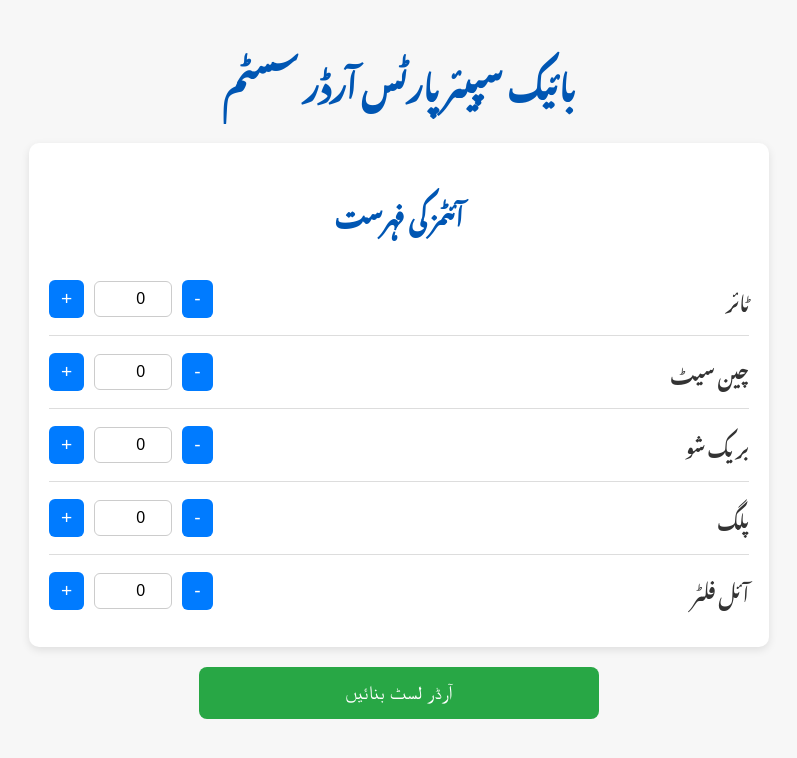
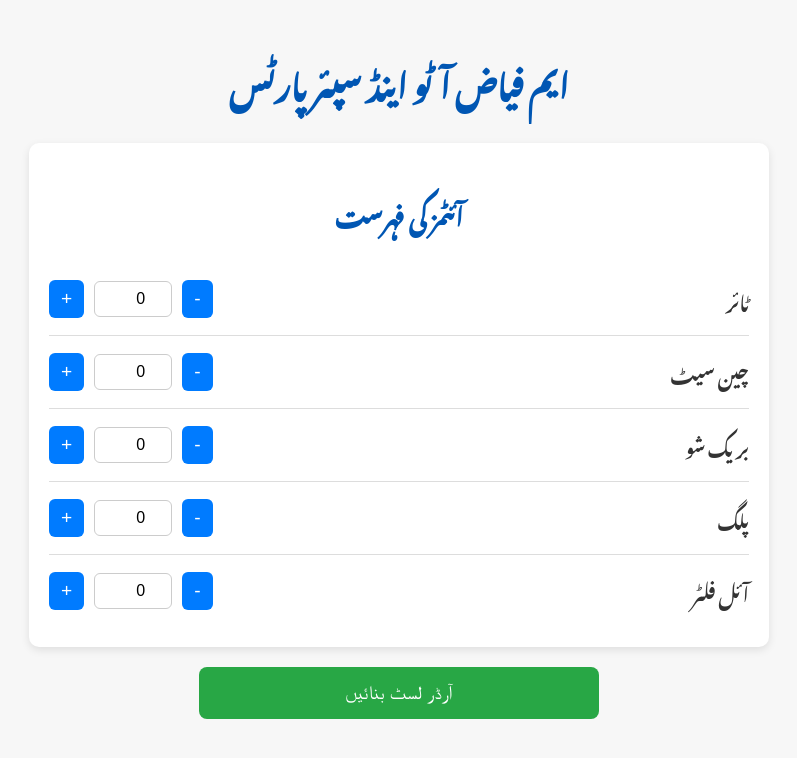
Before and after one commit to rehmanknows/parts_list2, a plain HTML site: page index.html in a window 1280 px wide. Shown: the whole page, without its empty margins (241-1038 px from the left). Drawn offline with Linux system fonts and the light colour scheme; a web font is replaced by a local one.

Commit message:
Update index.html

```diff
--- a/index.html
+++ b/index.html
@@ -8,7 +8,7 @@
   <link rel="stylesheet" href="style.css" />
 </head>
 <body>
-  <h1>بائیک سپیئر پارٹس آرڈر سسٹم</h1>
+  <h1>ایم فیاض آٹو اینڈ سپئر پارٹس</h1>
 
   <div class="item-list">
     <h2>آئٹمز کی فہرست</h2>
```
